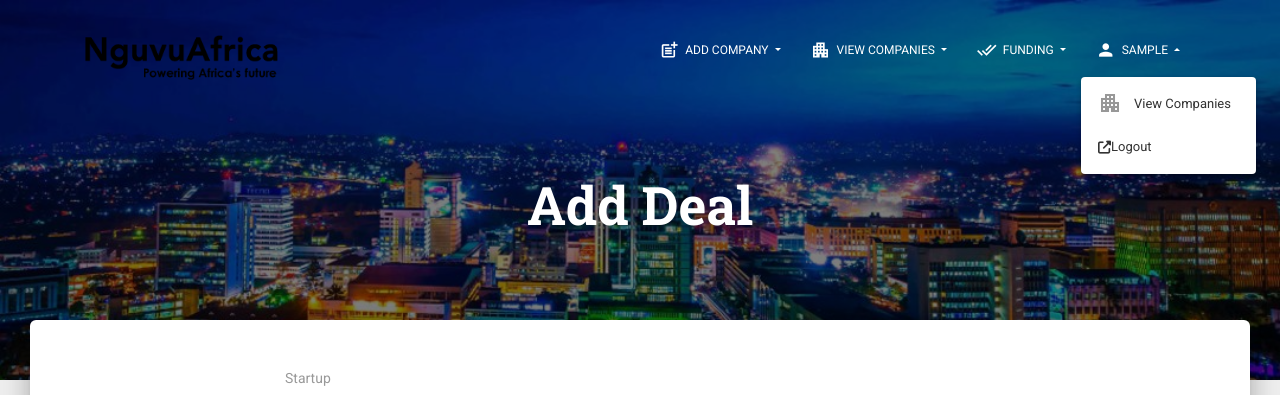
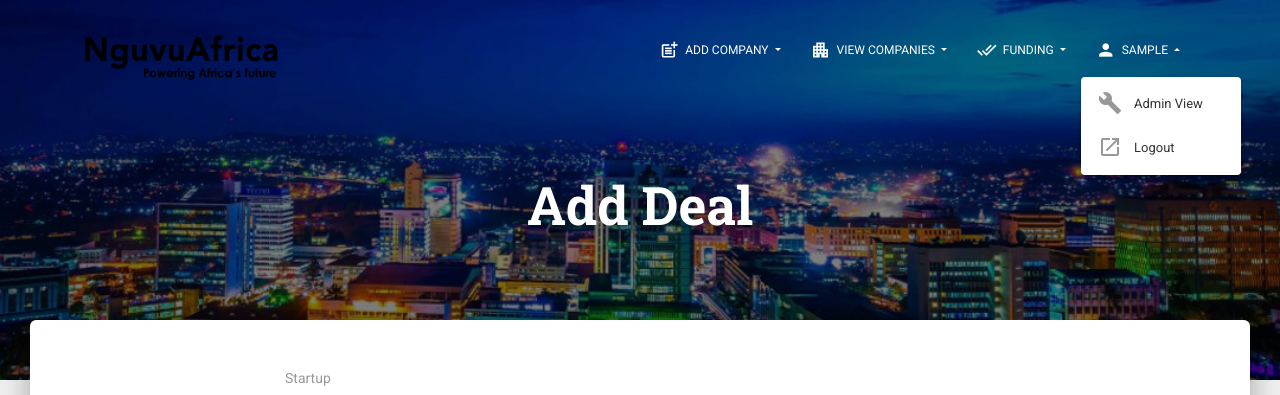
Before and after one commit to kanyeceejayA/nguvu, a PHP site: page /add_funding.php in a window 1280 px wide, after a click that opens the changed part. Shown: the top 395 px of the page. Run offline with PHP 8.4, Linux system fonts and the light colour scheme; the visitor is signed in with stand-in values (Sample User, id 1); data that the repository does not hold is empty; some libraries are stand-ins or nearby versions.

Commit message:
header changes

```diff
--- a/assets/header.php
+++ b/assets/header.php
@@ -83,11 +83,11 @@
                   <i class="material-icons">person</i> <?php echo $_SESSION['username'];?>
                 </a>
                 <div class="dropdown-menu dropdown-with-icons">
-                  <a href="startups" class="dropdown-item">
-                  <i class="material-icons">apartment</i> View Companies
+                  <a href="admin/index" class="dropdown-item">
+                  <i class="material-icons">build</i> Admin View
                 </a>
                   <a href="admin/logout" class="dropdown-item">
-                    <i class='fa fa-external-link' ></i> Logout
+                    <i class="material-icons">launch</i> Logout
                   </a>
                 </div>
               </li>
--- a/assets/header_admin.php
+++ b/assets/header_admin.php
@@ -74,10 +74,10 @@
             </a>
             <div class="dropdown-menu dropdown-with-icons">
               <a href="../" class="dropdown-item">
-              <i class="material-icons">apartment</i> View Companies
+              <i class="material-icons">remove_red_eye</i> Ordinary View
             </a>
               <a href="logout" class="dropdown-item">
-                <i class='fa fa-external-link' ></i> Logout
+                <i class='fa fa-external-link' >launch</i>&nbsp;Logout
               </a>
             </div>
           </li>
```
